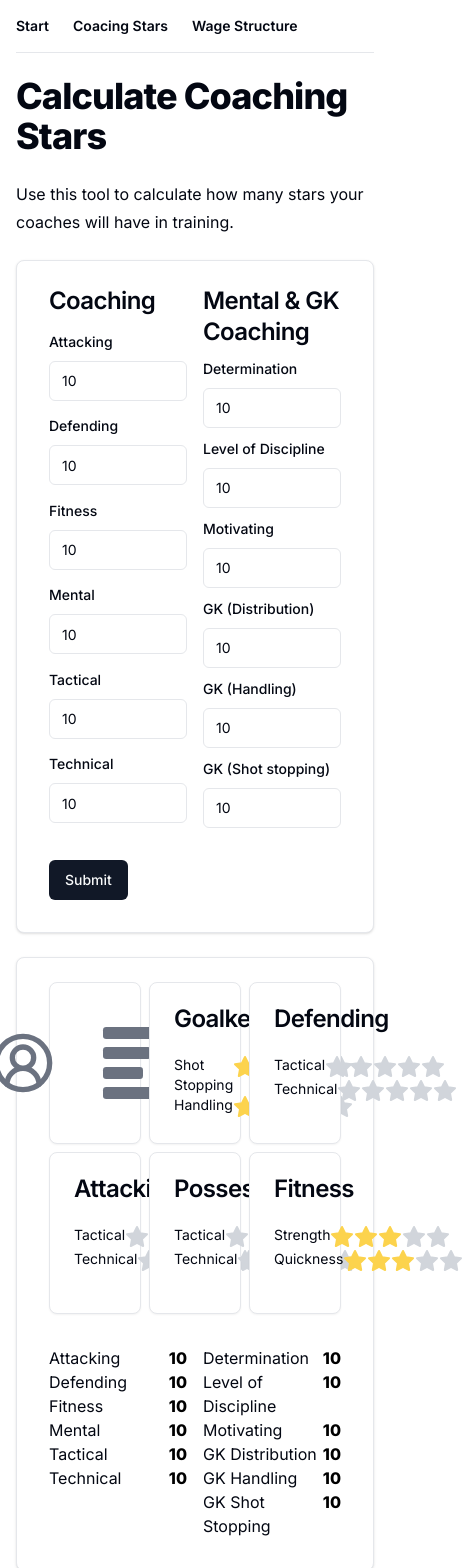
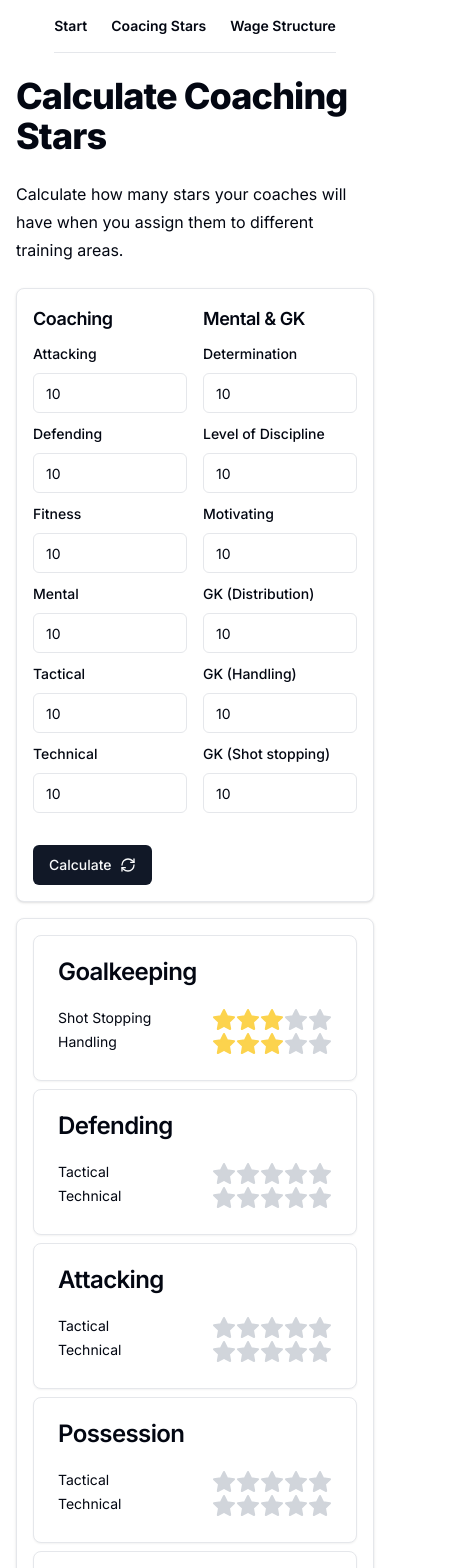
Before and after one commit to robertjohanson93/fm-tools, a Next.js app: page /coaches in a window 390 px wide. Shown: the top 1568 px of the page, 463 px wide, since content can reach past the window. Built offline with nearby package versions, Linux system fonts and the light colour scheme.

Commit message:
fix: responsive styling for mobile and larger screens

```diff
--- a/src/app/coaches/page.tsx
+++ b/src/app/coaches/page.tsx
@@ -88,11 +88,12 @@ export default function Coaches() {
       <div>
         <h1 className='scroll-m-20 lg:text-5xl'>Calculate Coaching Stars</h1>
         <p className='leading-7 [&:not(:first-child)]:mt-6 [&:not(:last-child)]:mb-6'>
-          Use this tool to calculate how many stars your coaches will have in
-          training.
+          Calculate how many stars your coaches will have when you assign them
+          to different training areas.
         </p>
       </div>
-      <div className='w-full lg:max-w-[75%] flex flex-col gap-6'>
+      <div className='grid grid-cols-1 2xl:grid-cols-2 gap-4 w-full'>
+        <div className='flex flex-col gap-6'>
           <CoachForm
             coachingRating={coachingRating}
             updateCoachingRating={updateCoachingRating}
@@ -100,12 +101,13 @@ export default function Coaches() {
             updateCoachingValues={updateCoachingValues}
           />
         </div>
-      <div className='w-full lg:max-w-[75%] flex flex-col gap-6'>
+        <div className='flex flex-col gap-6'>
           <CoachCard
             coachingRating={coachingRating}
             coachingValues={coachingValues}
           />
         </div>
+      </div>
     </section>
   );
 }
--- a/src/app/layout.tsx
+++ b/src/app/layout.tsx
@@ -12,7 +12,7 @@ export default function RootLayout({
   return (
     <html lang='en'>
       <body className={inter.className}>
-        <main className='flex min-h-screen w-full flex-col justify-center p-4 gap-6'>
+        <main className='flex min-h-screen w-full flex-col items-center justify-center p-4 gap-6'>
           <nav className='flex gap-6 border-b pb-4'>
             <a href='/' className='text-sm font-semibold hover:underline'>
               Start
--- a/src/app/page.tsx
+++ b/src/app/page.tsx
@@ -10,7 +10,7 @@ import { ArrowRight } from 'lucide-react';
 export default function Home() {
   return (
     <>
-      <div className='flex min-h-screen flex-col gap-6'>
+      <div className='flex min-h-screen flex-col items-start gap-6'>
         <div>
           <h1 className='scroll-m-20 lg:text-5xl'>FM Tools</h1>
           <p className='leading-7 [&:not(:first-child)]:mt-6 [&:not(:last-child)]:mb-6'>
@@ -24,7 +24,7 @@ export default function Home() {
             wanted to build a single place where you can get help for building a
             successful club in FM23.
           </p>
-          <div className='grid gap-4'>
+          <div className='grid gap-4 w-full'>
             <Card>
               <CardHeader>
                 <CardTitle>
--- a/src/app/wages/page.tsx
+++ b/src/app/wages/page.tsx
@@ -3,9 +3,18 @@ import React from 'react';
 
 export default function Wages() {
   return (
-    <section className='flex min-h-screen flex-col gap-6'>
-      <h1 className='scroll-m-20 lg:text-5xl'>Wage Structure</h1>
-      <Dashboard />
+    <section className='flex min-h-screen flex-col items-start gap-6'>
+      <div>
+        <h1 className='scroll-m-20 lg:text-5xl'>Wage Structure</h1>
+        <p className='leading-7 [&:not(:first-child)]:mt-6 [&:not(:last-child)]:mb-6'>
+          Set up a wage structure for your team. Based on the whole club, the
+          first team and the youth team you can divide salaries into differrent
+          player roles.
+        </p>
+      </div>
+      <div className='grid grid-cols-1 2xl:grid-cols-2 gap-4 w-full'>
+        <Dashboard />
+      </div>
     </section>
   );
 }
--- a/src/components/coach-card.tsx
+++ b/src/components/coach-card.tsx
@@ -42,9 +42,9 @@ function CoachCard({ coachingRating, coachingValues }: CoachCardProps) {
   } = coachingValues;
 
   return (
-    <div className='p-8 pt-6 space-y-8 rounded-[0.5rem] border bg-background shadow'>
-      <div className='grid grid-cols-3 grid-rows-2 gap-2'>
-        <Card className='flex items-center justify-center'>
+    <div className='p-4 sm:p-6 md:p-8 space-y-8 rounded-[0.5rem] border bg-background shadow'>
+      <div className='grid grid-cols-1 sm:grid-cols-2 md:grid-cols-3 grid-rows-2 gap-2'>
+        <Card className='hidden sm:flex items-center justify-center'>
           <CardHeader>
             <UserCircle2 color='#6b7280' size={64} />
           </CardHeader>
--- a/src/components/coach-form.tsx
+++ b/src/components/coach-form.tsx
@@ -11,6 +11,7 @@ import {
 } from '@/components/ui/form';
 import { Input } from '@/components/ui/input';
 import { zodResolver } from '@hookform/resolvers/zod';
+import { Calculator, RefreshCw } from 'lucide-react';
 import React from 'react';
 import { useForm } from 'react-hook-form';
 import * as z from 'zod';
@@ -96,11 +97,11 @@ function CoachForm({
     <Form {...form}>
       <form
         onSubmit={form.handleSubmit(onSubmit)}
-        className='p-8 pt-6 space-y-8 rounded-[0.5rem] border bg-background shadow'
+        className='p-4 md:p-8 space-y-8 rounded-[0.5rem] border bg-background shadow'
       >
         <div className='grid grid-cols-2 gap-4'>
           <div className='grid gap-2'>
-            <h3 className='scroll-m-20'>Coaching</h3>
+            <h3 className='scroll-m-20 text-lg md:text-2xl'>Coaching</h3>
             <FormField
               control={form.control}
               name='attacking'
@@ -217,7 +218,7 @@ function CoachForm({
             />
           </div>
           <div className='grid gap-2'>
-            <h3 className='scroll-m-20'>Mental & GK Coaching</h3>
+            <h3 className='scroll-m-20 text-lg md:text-2xl'>Mental & GK</h3>
             <FormField
               control={form.control}
               name='determination'
@@ -334,7 +335,10 @@ function CoachForm({
             />
           </div>
         </div>
-        <Button type='submit'>Submit</Button>
+        <Button type='submit'>
+          <span className='mr-2'>Calculate</span>
+          <RefreshCw size={16} />
+        </Button>
       </form>
     </Form>
   );
--- a/src/components/coach-row.tsx
+++ b/src/components/coach-row.tsx
@@ -13,15 +13,17 @@ function CoachRow({ label, value }: CoachRowProps): JSX.Element {
   } else if (value <= 10) {
     valueClassName = 'text-black';
   } else if (value <= 15) {
-    valueClassName = 'text-yellow-500';
+    valueClassName = 'text-amber-400';
   } else {
     valueClassName = 'text-green-500';
   }
 
   return (
     <div className='flex justify-between'>
-      <span>{label}</span>
-      <span className={`font-extrabold ${valueClassName}`}>{value}</span>
+      <span className='text-sm sm:text-base'>{label}</span>
+      <span className={`text-sm sm:text-base font-extrabold ${valueClassName}`}>
+        {value}
+      </span>
     </div>
   );
 }
```
Lines whose indentation alone changed are shown as unchanged.
